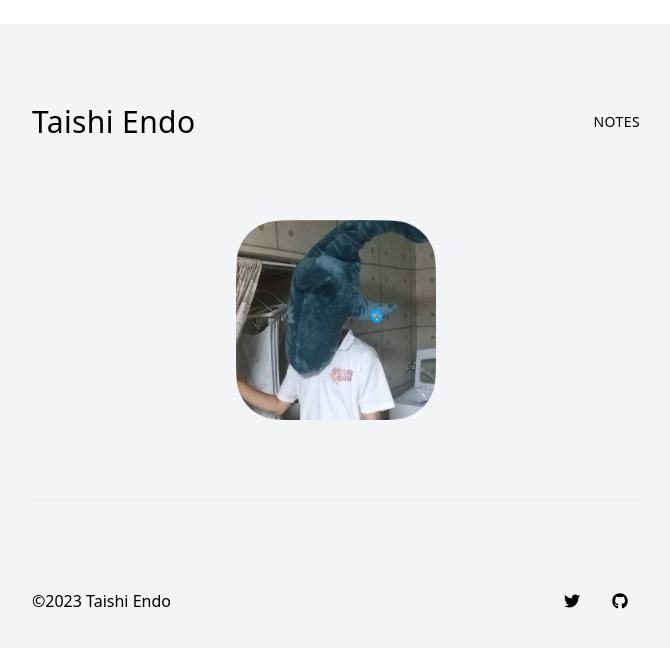
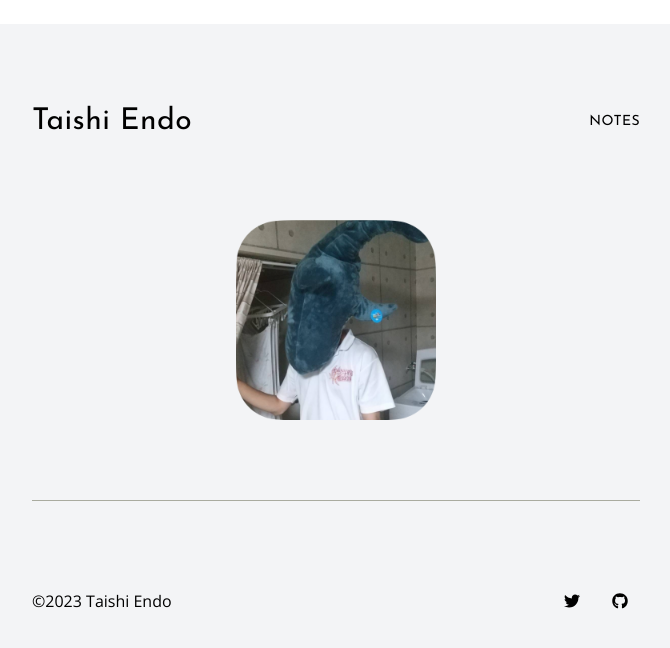
Before and after one commit to EndoTaishi/endotaishicom, a Next.js app: page / in a window 1280 px wide. Shown: the top 648 px of the page, without its empty margins (304-974 px from the left). Built offline with nearby package versions, Linux system fonts and the light colour scheme.

Commit message:
tailwind.config.jsを修正

```diff
--- a/src/components/footer.tsx
+++ b/src/components/footer.tsx
@@ -9,7 +9,7 @@ const Footer = () => {
   return (
     <footer>
       <Container>
-        <div className="flex justify-between items-center mt-20 py-20 border-t">
+        <div className="flex justify-between items-center mt-20 py-20 border-t border-paleyYellow-dark">
           <p>©2023 Taishi Endo</p>
           <div className="flex">
             <a
--- a/src/components/layout.tsx
+++ b/src/components/layout.tsx
@@ -15,7 +15,7 @@ const Layout = ({ children }: LayoutProps) => {
         <div className="py-3 md:p-6 relative">
             <div className="h-3 md:h-6 bg-white w-full fixed top-0 z-30" />
             <div className="h-3 md:h-6 bg-white w-full fixed bottom-0 z-30" />
-            <div className="bg-gray-100 dark:bg-gray-800 text-black dark:text-white">
+            <div className="bg-gray-100 dark:bg-gray-800 light:text-paleyYellow-light dark:text-paleyYellow-dark">
                 <Header />
                 <main>{children}</main>
                 <Footer />
--- a/tailwind.config.js
+++ b/tailwind.config.js
@@ -1,10 +1,68 @@
+const colors = require('tailwindcss/colors')
+
 module.exports = {
-  content: [
-    "./src/pages/**/*.{js,ts,jsx,tsx}",
-    "./src/components/**/*.{js,ts,jsx,tsx}",
-  ],
+  purge: ['./src/pages/**/*.tsx',
+          './src/components/**/*.tsx'],
   theme: {
-    extend: {},
+    fontFamily: {
+      sans: [
+        'Open Sans',
+        'Hiragino Kaku Gothic ProN',
+        'Hiragino Sans',
+        'sans-serif',
+      ],
+      display: ['"Josefin Sans"'],
+    },
+    borderWidth: {
+      DEFAULT: '1px',
+      0: '0',
+      2: '2px',
+      3: '3px',
+      4: '4px',
+      6: '6px',
+      8: '8px',
+      24: '24px',
+    },
+    extend: {
+      colors: {
+        'accent-1': '#FAFAFA',
+        'accent-2': '#EAEAEA',
+        'accent-7': '#333',
+        success: '#0070f3',
+        cyan: '#79FFE1',
+        paleyYellow: {
+          light: '#F5F8E7',
+          dark: '#A9AB9F',
+        },
+        gray: colors.gray,
+        // gray: {
+        //   // darkest: '#242527',
+        //   dark: '#242527',
+        //   // DEFAULT: '#c0ccda',
+        //   light: '#A9AB9F',
+        //   // lightest: '#f9fafc',
+        // },
+      },
+      spacing: {
+        28: '7rem',
+      },
+      letterSpacing: {
+        tighter: '-.04em',
+      },
+      lineHeight: {
+        tight: 1.2,
+      },
+      fontSize: {
+        '5xl': '2.5rem',
+        '6xl': '2.75rem',
+        '7xl': '4rem',
+        '8xl': '6.25rem',
+      },
+      boxShadow: {
+        sm: '0 5px 10px rgba(0, 0, 0, 0.12)',
+        md: '0 8px 30px rgba(0, 0, 0, 0.12)',
+      },
+    },
   },
-  plugins: [],
+  darkMode: 'media',
 }
```
